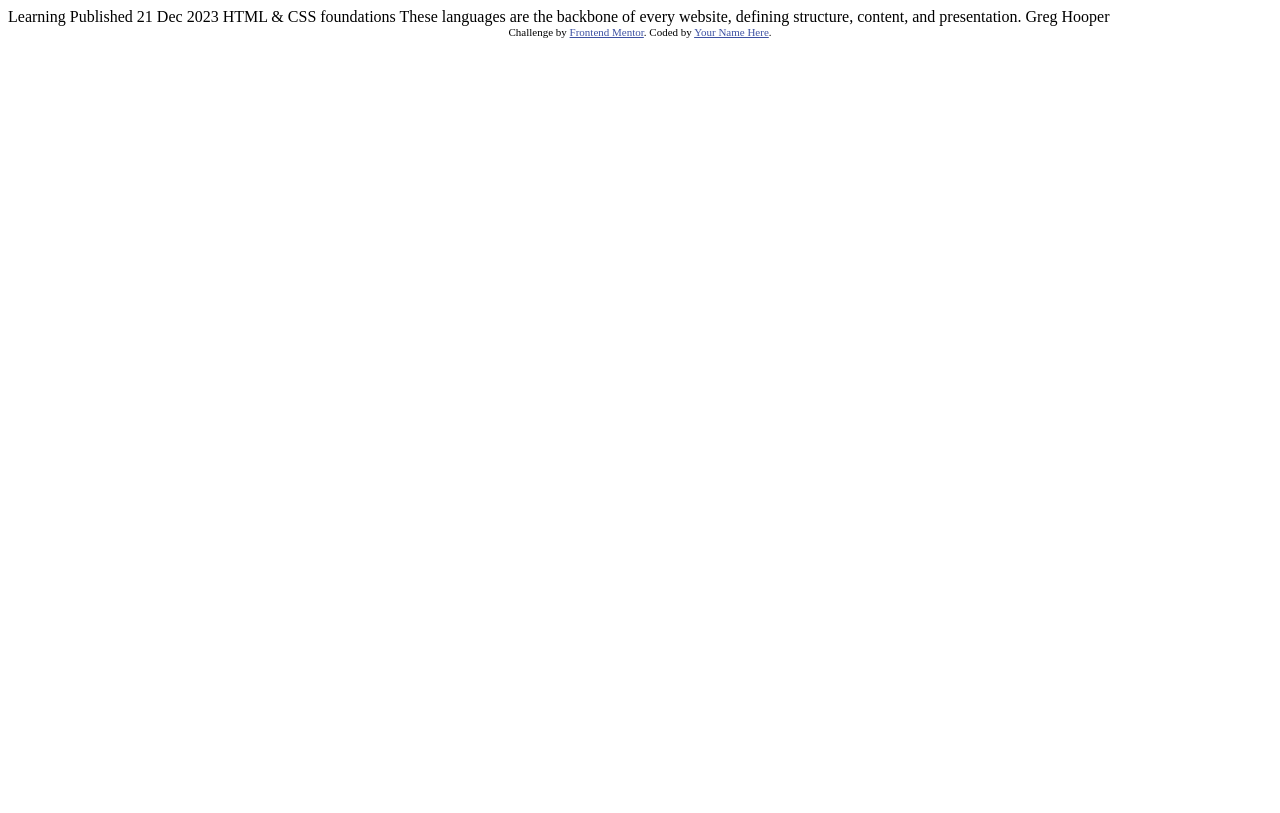
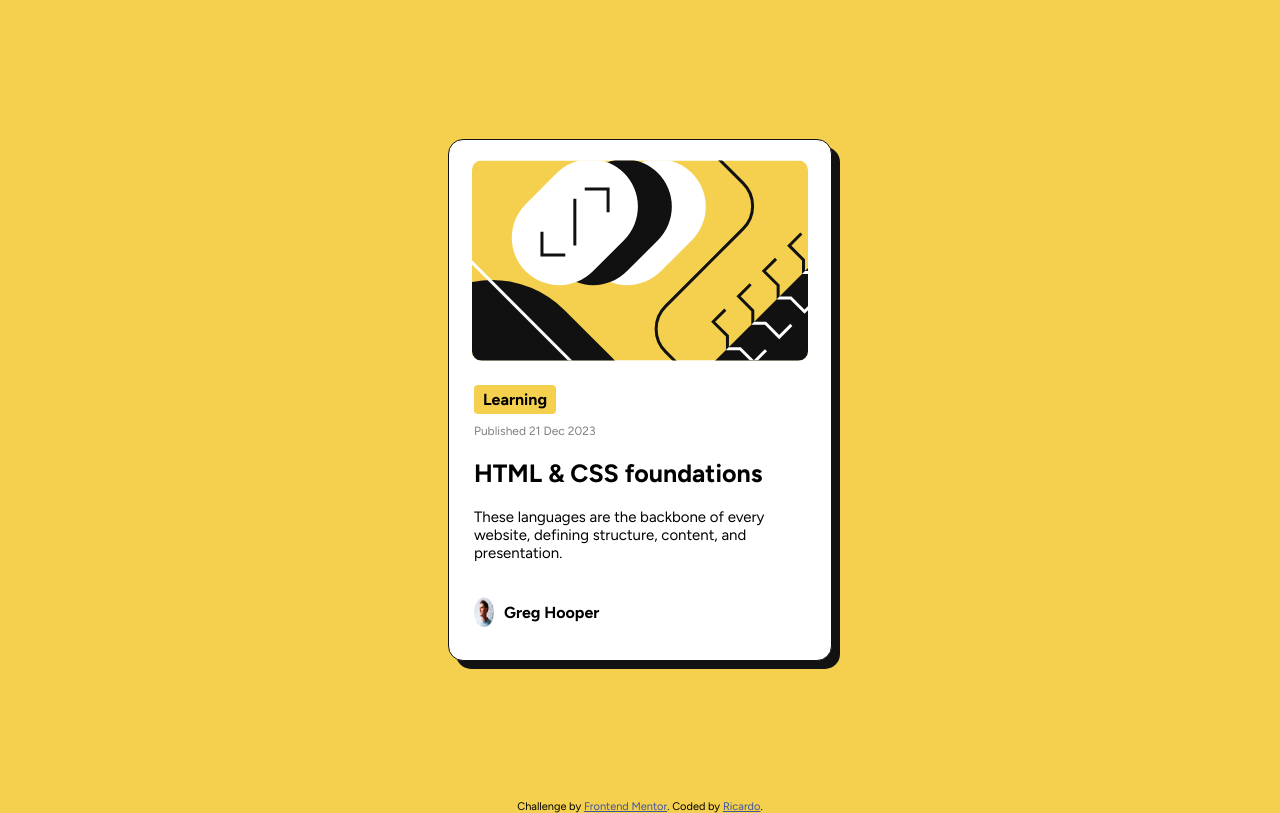
Before and after one commit to ricardofoliveira61/front-end-mentor, a plain HTML site: page blog_card/blog-preview-card-main/index.html in a window 1280 px wide. Drawn offline with Linux system fonts and the light colour scheme.

Commit message:
[UPDATE] blog car

```diff
--- a/blog_card/blog-preview-card-main/index.html
+++ b/blog_card/blog-preview-card-main/index.html
@@ -1,34 +1,65 @@
 <!DOCTYPE html>
 <html lang="en">
   <head>
-  <meta charset="UTF-8">
-  <meta name="viewport" content="width=device-width, initial-scale=1.0"> <!-- displays site properly based on user's device -->
+    <meta charset="UTF-8" />
+    <meta name="viewport" content="width=device-width, initial-scale=1.0" />
+    <!-- displays site properly based on user's device -->
 
-  <link rel="icon" type="image/png" sizes="32x32" href="./assets/images/favicon-32x32.png">
+    <link
+      rel="icon"
+      type="image/png"
+      sizes="32x32"
+      href="./assets/images/favicon-32x32.png"
+    />
 
     <title>Frontend Mentor | Blog preview card</title>
 
     <!-- Feel free to remove these styles or customise in your own stylesheet 👍 -->
     <style>
-    .attribution { font-size: 11px; text-align: center; }
-    .attribution a { color: hsl(228, 45%, 44%); }
+      .attribution {
+        font-size: 11px;
+        text-align: center;
+      }
+      .attribution a {
+        color: hsl(228, 45%, 44%);
+      }
     </style>
+    <link rel="stylesheet" href="style.css" />
+
+    <link
+      href="https://fonts.googleapis.com/css2?family=Figtree:wght@400;700&display=swap"
+      rel="stylesheet"
+    />
   </head>
   <body>
+    <div class="content-container">
+      <div class="card">
+        <div class="card__image">
+          <img
+            class="card__image--radius"
+            src="./assets/images/illustration-article.svg"
+            alt="Card main image"
+          />
+        </div>
+        <div class="card__text">
+          <p class="badge">Learning</p>
+          <p class="card__date">Published 21 Dec 2023</p>
+          <h1 class="card__title">HTML & CSS foundations</h1>
+          <p class="description">These languages are the backbone of every website, defining structure, content, and presentation.</p>
 
-  Learning
+          <div class="author">
+            <img src="./assets/images/image-avatar.webp" alt="Author image" class="avatar">
+            <p style="font-weight: bold;">Greg Hooper</p>
+          </div>
+        </div>
 
-  Published 21 Dec 2023
-
-  HTML & CSS foundations
-
-  These languages are the backbone of every website, defining structure, content, and presentation.
-
-  Greg Hooper
-
+      </div>
+    </div>
     <div class="attribution">
-    Challenge by <a href="https://www.frontendmentor.io?ref=challenge" target="_blank">Frontend Mentor</a>.
-    Coded by <a href="#">Your Name Here</a>.
+      Challenge by
+      <a href="https://www.frontendmentor.io?ref=challenge" target="_blank"
+        >Frontend Mentor</a
+      >. Coded by <a href="https://github.com/ricardofoliveira61">Ricardo</a>.
     </div>
   </body>
 </html>
--- /dev/null
+++ b/blog_card/blog-preview-card-main/style.css
@@ -0,0 +1,108 @@
+:root {
+  --Yellow: hsl(47, 88%, 63%);
+  --White: hsl(0, 0%, 100%);
+  --Gray500: hsl(0, 0%, 42%);
+  --Gray950: hsl(0, 0%, 7%);
+}
+
+* {
+  padding: 0;
+  margin: 0;
+  box-sizing: border-box;
+}
+
+body {
+  font-family: "Figtree", sans-serif;
+  background-color: var(--Yellow);
+}
+
+.content-container {
+  display: flex;
+  flex-direction: column;
+  align-items: center;
+  justify-content: center;
+  height: 100vh;
+}
+
+@media (max-width:768px) {
+
+    .content-container{
+        flex-direction: column;
+    }
+}
+
+.card {
+  display: flex;
+  flex-direction: column;
+  align-items: center;
+  height: 522px;
+  width: 384px;
+  background: var(--White);
+  border-radius: 15px;
+  box-shadow: 8px 8px 0px 0px var(--Gray950);
+  border: 1px solid var(--Gray950);
+  padding-top: 20px;
+  padding-bottom: 10px;
+}
+
+.card__image {
+  width: 336px;
+  height: 200px;
+}
+
+.card__image--radius {
+  border-radius: 10px;
+}
+
+.card__text {
+  display: flex;
+  flex-direction: column;
+  justify-content: start;
+  padding: 25px 25px;
+}
+
+.badge {
+  display: flex;
+  align-items: center;
+  justify-content: center;
+  font-weight: bold;
+  text-align: left;
+  background-color: var(--Yellow);
+  border-radius: 4px;
+  width: 82px;
+  height: 29px;
+}
+
+.card__date{
+    font-size: 0.75rem;
+    color: gray;
+    margin: 10px 0;
+}
+
+.card__title{
+    padding-top: 10px;
+    font-size: 25px;
+}
+
+.description{
+    font-size: 15px;
+    padding-top: 20px;
+}
+/* Author */
+.author {
+    display: flex;
+    flex-direction: row;
+    justify-content: start;
+    align-items: center;
+    padding-top: 35px;
+
+}
+
+.avatar{
+    display: flex;
+    align-items: center;
+    justify-content: left;
+    width: 30px;
+    height: 30px;
+    padding-right: 10px;
+}
```
Lines whose indentation alone changed are shown as unchanged.
